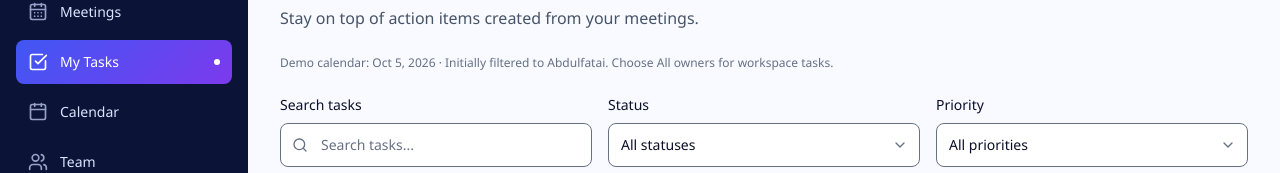
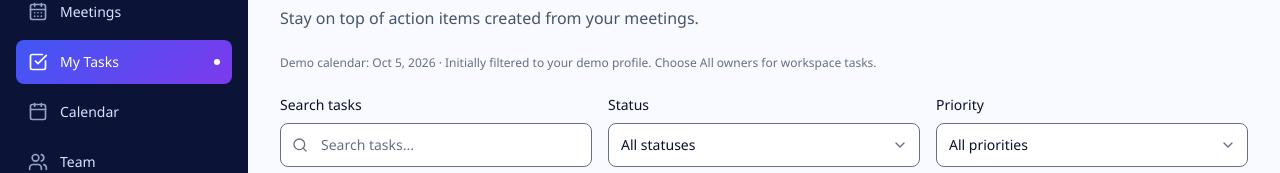
Before and after one commit to Abdulfatai2000/Dovia, a Next.js app: page /tasks in a window 1280 px wide. Shown: the part 181-354 px from the top of the page. Built offline with nearby package versions, Linux system fonts and the light colour scheme.

Commit message:
refactor(ui): enhance task page and calendar event components for clarity and robustness

```diff
--- a/src/app/(workspace)/tasks/[taskId]/page.tsx
+++ b/src/app/(workspace)/tasks/[taskId]/page.tsx
@@ -1,2 +1,8 @@
 import TaskDetail from "@/components/tasks/task-detail";
-export default async function Page({params}:{params:Promise<{taskId:string}>}){const {taskId}=await params;return <TaskDetail key={taskId} taskId={taskId} />;}
+export default async function Page({ params }: { params: Promise<{ taskId: string }> }) {
+  const { taskId } = await params;
+  // Generated IDs contain colons; normalize the encoded route segment before lookup.
+  let id = taskId;
+  try { id = decodeURIComponent(taskId); } catch { /* Malformed IDs use the normal not-found state. */ }
+  return <TaskDetail key={id} taskId={id} />;
+}
--- a/src/components/calendar/calendar-event.tsx
+++ b/src/components/calendar/calendar-event.tsx
@@ -3,5 +3,5 @@ import type { CalendarEntry } from "@/lib/calendar";
 import { formatTime } from "@/lib/meeting-format";
 const colors={Meeting:"bg-info-soft text-info-foreground", "Task deadline":"bg-ai-soft text-ai", "Follow-up":"bg-warning-soft text-warning-foreground"};
 export default function CalendarEvent({event,compact=false}:{event:CalendarEntry;compact?:boolean}) {
-  return <Link href={event.href} className={`block rounded-default p-2 text-xs hover:no-underline ${colors[event.kind]}`} title={`${event.kind}: ${event.title}`}><span className="block font-medium">{compact?<span className="block truncate">{event.title}</span>:event.title}</span><span className="mt-1 block">{event.time?formatTime(event.time):"Due today"} · {event.kind}{event.completed?" · Completed":""}</span></Link>;
+  return <Link href={event.href} className={`block rounded-default p-2 text-xs hover:no-underline ${colors[event.kind]}`} title={`${event.kind}: ${event.title}`}><span className="block font-medium">{compact?<span className="block truncate">{event.title}</span>:event.title}</span><span className="mt-1 block">{event.time?formatTime(event.time):"Deadline"} · {event.kind}{event.completed?" · Completed":""}</span></Link>;
 }
--- a/src/components/tasks/tasks-page.tsx
+++ b/src/components/tasks/tasks-page.tsx
@@ -31,7 +31,7 @@ export default function TasksPage() {
   const inTab=(task:Task,name:string)=>name==="All"?true:name==="Today"?task.dueDate===DEMO_TODAY&&task.status!=="COMPLETED":name==="Upcoming"?Boolean(task.dueDate&&task.dueDate>DEMO_TODAY&&task.status!=="COMPLETED"):name==="Overdue"?isTaskOverdue(task):task.status==="COMPLETED";
   const filtered=tasks.filter(matches);const visible=filtered.filter(task=>inTab(task,tab));
   const content=visible.length?<TaskTable tasks={visible} meetings={meetingState.meetings} onStatus={actions.onStatus} />:<EmptyState title={tab==="Overdue"?"No overdue tasks 🎉":tasks.length?"No tasks match your filters.":"No tasks yet"} description="Tasks assigned from meetings will appear here. Adjust your filters or add a demo task." />;
-  return <div className="space-y-6"><PageHeader eyebrow="Execution" title="My Tasks" description="Stay on top of action items created from your meetings." actions={<Button onClick={()=>setAdd(true)}><Plus aria-hidden="true" />Add Task</Button>} /><p className="text-xs text-text-muted">Demo calendar: {formatDate(DEMO_TODAY)} · Initially filtered to Abdulfatai. Choose All owners for workspace tasks.</p>
+  return <div className="space-y-6"><PageHeader eyebrow="Execution" title="My Tasks" description="Stay on top of action items created from your meetings." actions={<Button onClick={()=>setAdd(true)}><Plus aria-hidden="true" />Add Task</Button>} /><p className="text-xs text-text-muted">Demo calendar: {formatDate(DEMO_TODAY)} · Initially filtered to your demo profile. Choose All owners for workspace tasks.</p>
     <TaskFilters value={filters} onChange={setFilters} meetings={meetingState.meetings} /><Button variant="ghost" size="sm" onClick={()=>setFilters({search:"",status:"",priority:"",meeting:"",owner:"",due:""})}>Clear filters</Button>
     <Tabs label="Task views" value={tab} onValueChange={setTab} items={["All","Today","Upcoming","Overdue","Completed"].map(name=>({value:name,label:`${name} (${filtered.filter(task=>inTab(task,name)).length})`,content:tab===name?content:null}))} />
     <Modal open={add} onClose={()=>setAdd(false)} title="Add Task" description="Create a manual task in this demo workspace." size="lg">{add&&<TaskForm meetings={meetingState.meetings} onSave={input=>{createTask(input);setAdd(false);setCreated(true);}} onCancel={()=>setAdd(false)} />}</Modal>
```
